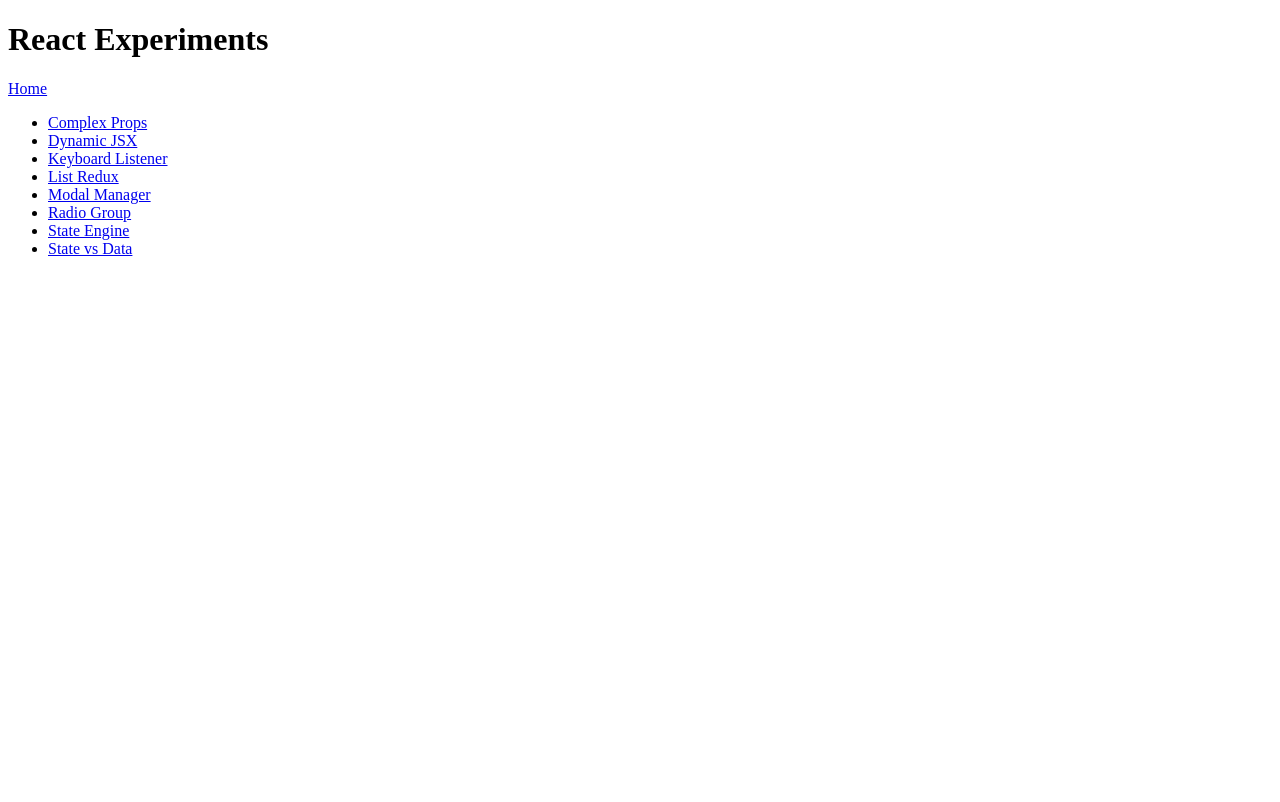
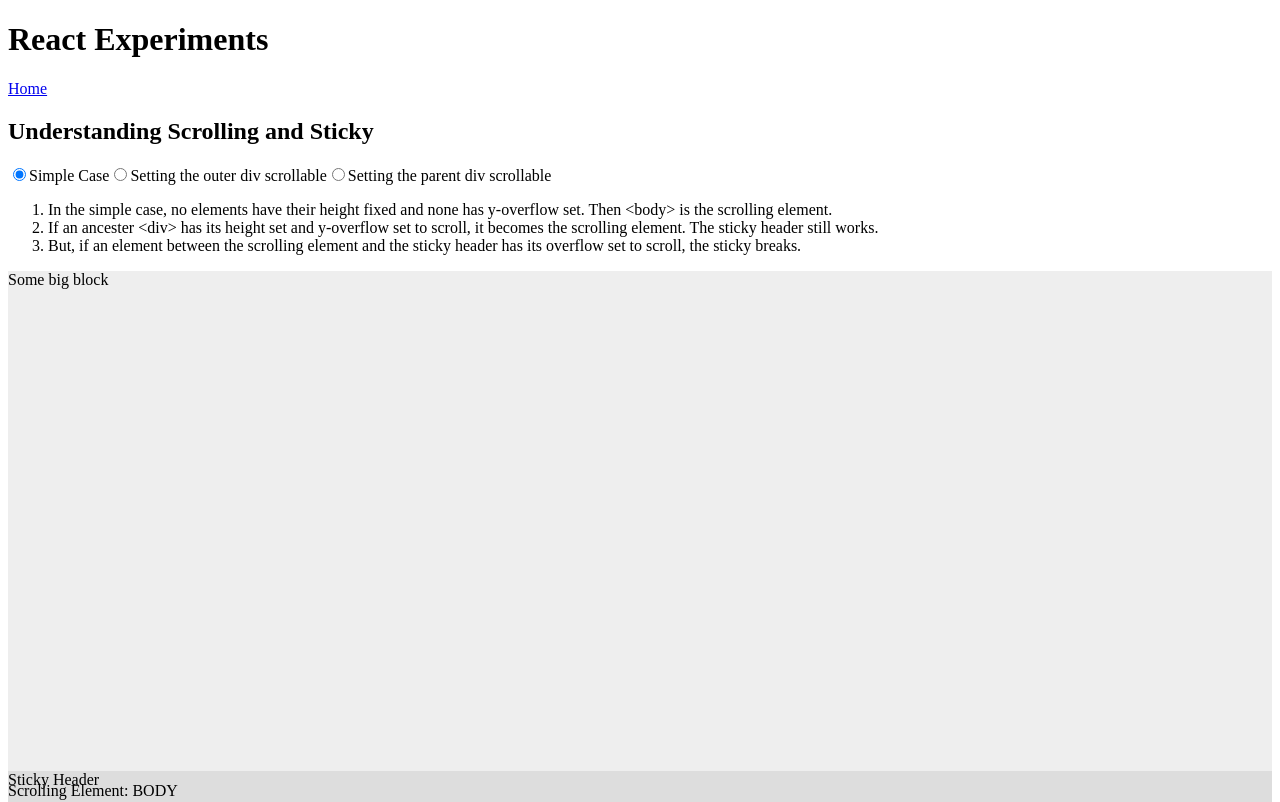
Before and after one commit to stephenfrancis/react-experiments, a React (Vite) app: page /visual_layout in a window 1280 px wide. Shown: the top 802 px of the page. Built offline with nearby package versions, Linux system fonts and the light colour scheme.

Commit message:
scrolling and sticky experiment

```diff
--- a/src/index.tsx
+++ b/src/index.tsx
@@ -10,6 +10,7 @@ import ModalManager from './modal_manager'
 import RadioGroup from './radio_group'
 import StateEngine from './state_engine'
 import StateVsData from './state_vs_data'
+import VisualLayout from './visual_layout'
 
 const App: React.FC<{}> = () => {
   return (
@@ -42,6 +43,9 @@ const App: React.FC<{}> = () => {
         <Route path="/state_vs_data">
           <StateVsData />
         </Route>
+        <Route path="/visual_layout">
+          <VisualLayout />
+        </Route>
         <Route>
           <ul>
             <li>
@@ -68,6 +72,9 @@ const App: React.FC<{}> = () => {
             <li>
               <Link to="/state_vs_data">State vs Data</Link>
             </li>
+            <li>
+              <Link to="/visual_layout">Visual Layout</Link>
+            </li>
           </ul>
         </Route>
       </Switch>
--- /dev/null
+++ b/src/visual_layout/index.tsx
@@ -0,0 +1,145 @@
+import React from 'react'
+
+interface Props {}
+
+type ExperimentMode = 'simple' | 'scroll_outer' | 'scroll_parent'
+
+const getScrollParent = (node: Node): Node | null => {
+  const isElement = node instanceof HTMLElement
+  const overflowY = isElement && window.getComputedStyle(node).overflowY
+  const isScrollable = overflowY !== 'visible' && overflowY !== 'hidden'
+
+  if (isScrollable && (node as HTMLElement).scrollHeight >= (node as HTMLElement).clientHeight) {
+    return node
+  }
+  return (node.parentNode && getScrollParent(node.parentNode)) || document.body
+}
+
+const Main: React.FC<Props> = (props: Props) => {
+  const divRef = React.useRef<HTMLDivElement>(null)
+  const [experimentMode, setExperimentMode] = React.useState<ExperimentMode>('simple')
+  const [scrollingNodeText, setScrollingNodeText] = React.useState<string>('<unknown>')
+  React.useEffect(() => {
+    const interval = setInterval(() => {
+      const scrollingNode = divRef.current ? getScrollParent(divRef.current) : null
+      if (!scrollingNode) {
+        setScrollingNodeText('<unknown>')
+      } else {
+        if (scrollingNode instanceof HTMLElement) {
+          setScrollingNodeText(scrollingNode.getAttribute('id') || scrollingNode.tagName)
+        } else {
+          setScrollingNodeText('<non-element node>')
+        }
+      }
+    }, 100)
+    return () => {
+      clearInterval(interval)
+    }
+  }, [])
+
+  const onRadioChange = (newValue: ExperimentMode) => {
+    setExperimentMode(newValue)
+  }
+
+  const renderRadio = (id: ExperimentMode, label: string) => {
+    return (
+      <>
+        <input
+          checked={experimentMode === id}
+          onChange={onRadioChange.bind(null, id)}
+          type="radio"
+          id={id}
+        />
+        <label htmlFor={id}>{label}</label>
+      </>
+    )
+  }
+
+  const rootStyle: any = {}
+  const parentStyle: any = {}
+
+  if (experimentMode !== 'simple') {
+    rootStyle.height = 'calc(100vh - 200px)'
+    rootStyle.overflowY = 'scroll'
+  }
+  if (experimentMode === 'scroll_parent') {
+    parentStyle.overflowY = 'scroll'
+  }
+
+  return (
+    <div id="experiment_root" style={rootStyle}>
+      <h2>Understanding Scrolling and Sticky</h2>
+      <form>
+        {renderRadio('simple', 'Simple Case')}
+        {renderRadio('scroll_outer', 'Setting the outer div scrollable')}
+        {renderRadio('scroll_parent', 'Setting the parent div scrollable')}
+      </form>
+      <ol>
+        <li>
+          In the simple case, no elements have their height fixed and none has y-overflow set. Then
+          &lt;body&gt; is the scrolling element.
+        </li>
+        <li>
+          If an ancester &lt;div&gt; has its height set and y-overflow set to scroll, it becomes the
+          scrolling element. The sticky header still works.
+        </li>
+        <li>
+          {' '}
+          But, if an element between the scrolling element and the sticky header has its overflow
+          set to scroll, the sticky breaks.
+        </li>
+      </ol>
+      <div
+        id="preceding_block"
+        style={{
+          height: 500,
+          backgroundColor: '#eee',
+        }}
+      >
+        Some big block
+      </div>
+      <div id="sticky_parent" style={parentStyle}>
+        <div
+          id="sticky_header"
+          style={{
+            position: 'sticky',
+            height: 100,
+            top: 0,
+            backgroundColor: '#ddd',
+          }}
+        >
+          Sticky Header
+        </div>
+        <div
+          id="sticky_content"
+          ref={divRef}
+          style={{
+            height: 1500,
+            backgroundColor: '#bbb',
+          }}
+        >
+          Content below sticky
+        </div>
+      </div>
+      <div
+        id="succeeding_block"
+        style={{
+          height: 1500,
+          backgroundColor: '#ccc',
+        }}
+      >
+        Some other big block
+      </div>
+      <div
+        style={{
+          position: 'fixed',
+          bottom: 0,
+        }}
+      >
+        Scrolling Element: {scrollingNodeText}
+      </div>
+    </div>
+  )
+}
+
+export default Main
```
